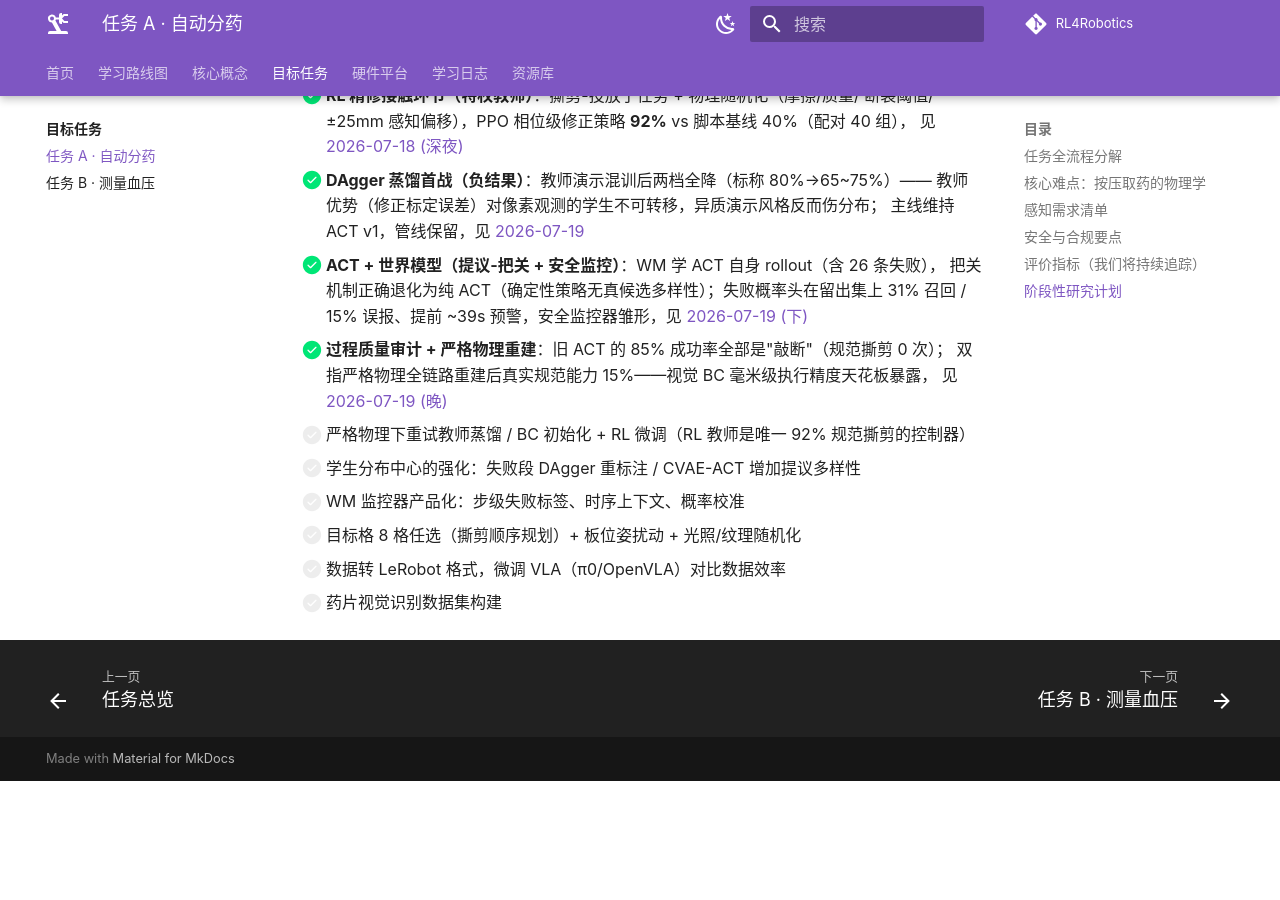
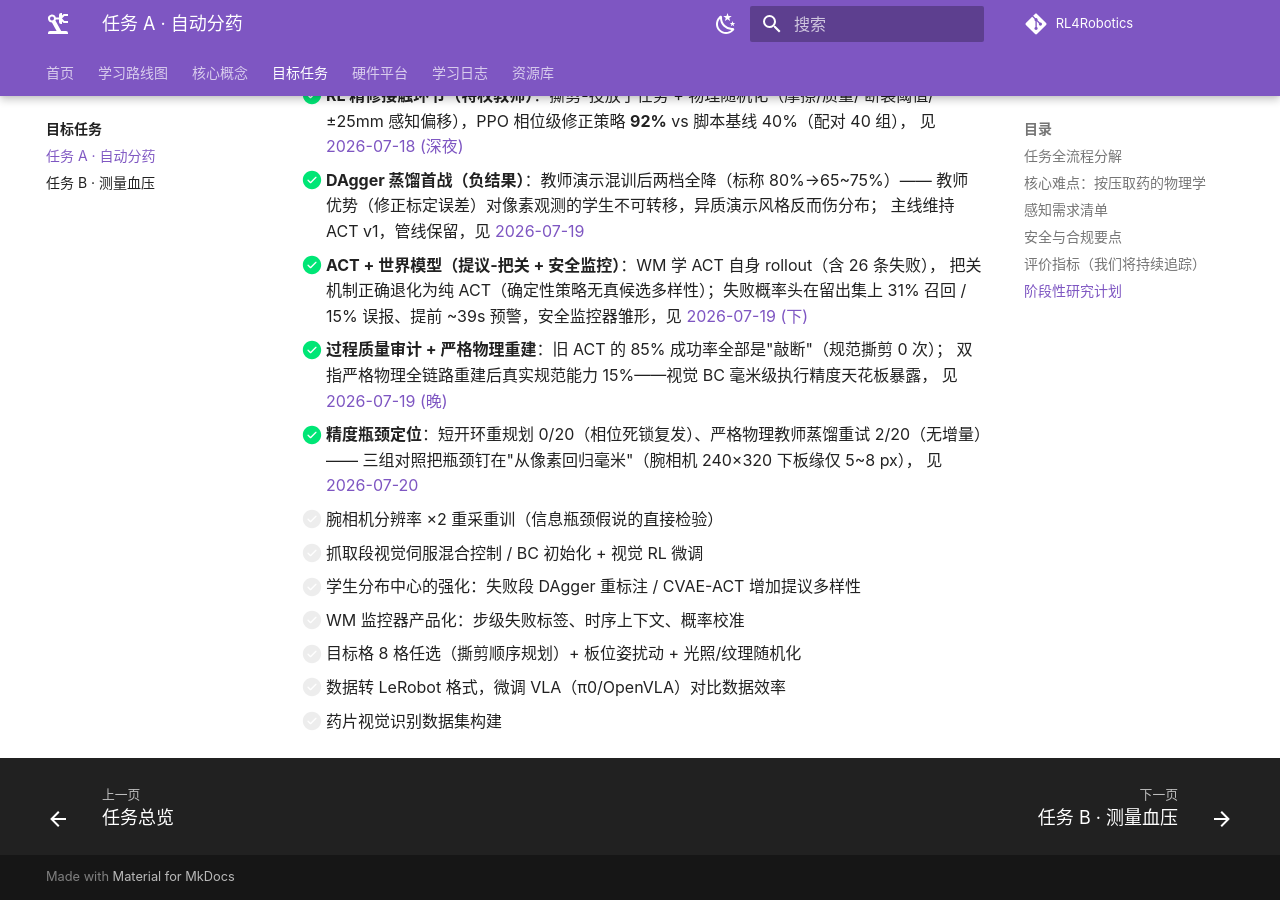
Before and after one commit to anoymous-code/RL4Robotics, an MkDocs documentation site: the page built from docs/tasks/pill-sorting.md, in a window 1280 px wide and 900 px high, scrolled down 3602 px. Built offline with MkDocs 1.6.1 and Material for MkDocs 9.7.7, drawn with Linux system fonts in a browser that asks for light colours; a script that is not in the unit is left out; comment, search, counter and statistics services are not loaded; before the commit the page ends 4383 px from its top, so only the background shows below that.

Commit message:
precision: three controlled attempts under strict physics pin bottleneck on pixel-to-mm regression (replan 0/20 phase deadlock, teacher distill retry 2/20 no gain)
Co-authored-by: Cursor <cursoragent@cursor.com>

```diff
--- a/docs/tasks/pill-sorting.md
+++ b/docs/tasks/pill-sorting.md
@@ -84,7 +84,11 @@ graph TD
 - [x] **过程质量审计 + 严格物理重建**：旧 ACT 的 85% 成功率全部是"敲断"（规范撕剪 0 次）；
   双指严格物理全链路重建后真实规范能力 15%——视觉 BC 毫米级执行精度天花板暴露，
   见 [2026-07-19 (晚)](../journal/2026-07-19-quality.md)
-- [ ] 严格物理下重试教师蒸馏 / BC 初始化 + RL 微调（RL 教师是唯一 92% 规范撕剪的控制器）
+- [x] **精度瓶颈定位**：短开环重规划 0/20（相位死锁复发）、严格物理教师蒸馏重试 2/20（无增量）——
+  三组对照把瓶颈钉在"从像素回归毫米"（腕相机 240×320 下板缘仅 5~8 px），
+  见 [2026-07-20](../journal/2026-07-20-precision.md)
+- [ ] 腕相机分辨率 ×2 重采重训（信息瓶颈假说的直接检验）
+- [ ] 抓取段视觉伺服混合控制 / BC 初始化 + 视觉 RL 微调
 - [ ] 学生分布中心的强化：失败段 DAgger 重标注 / CVAE-ACT 增加提议多样性
 - [ ] WM 监控器产品化：步级失败标签、时序上下文、概率校准
 - [ ] 目标格 8 格任选（撕剪顺序规划）+ 板位姿扰动 + 光照/纹理随机化
--- a/mkdocs.yml
+++ b/mkdocs.yml
@@ -98,6 +98,7 @@ nav:
       - 选型初探: hardware/index.md
   - 学习日志:
       - 日志索引: journal/index.md
+      - "2026-07-20 · 瓶颈钉在视觉精度": journal/2026-07-20-precision.md
       - "2026-07-19 (晚) · 成功率的水分": journal/2026-07-19-quality.md
       - "2026-07-19 (下) · ACT+世界模型": journal/2026-07-19-wm.md
       - "2026-07-19 · 蒸馏首战：负迁移复盘": journal/2026-07-19-distill.md
```
Also changed, not shown: docs/journal/2026-07-20-precision.md (added, +71 -0 lines), docs/journal/index.md (+5 -0 lines), docs/assets/images/act_strict_t_train_loss.png (added), 3 other files.
